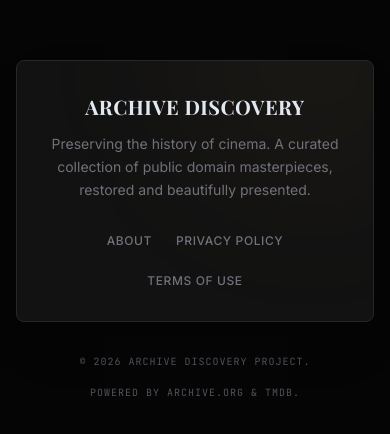
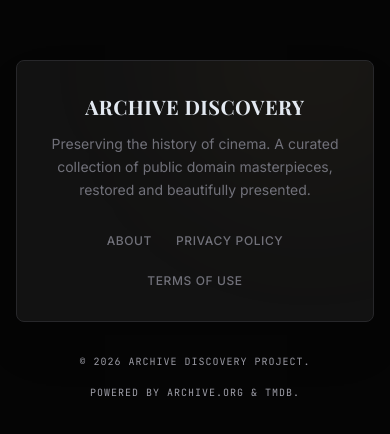
Before and after one commit to Ashes1993/archive-discovery, a Next.js app: page /media in a window 390 px wide. Shown: the part 912-1346 px from the top of the page. Built offline with nearby package versions, Linux system fonts and the light colour scheme; no server answers; the database is empty; a web font is replaced by a local one.

Commit message:
Updated image configs in nextjs. Hero and footer optimized.

```diff
--- a/next.config.mjs
+++ b/next.config.mjs
@@ -2,6 +2,7 @@
 const nextConfig = {
   images: {
     qualities: [30, 75, 100],
+    imageSizes: [96, 128, 192, 256, 384],
     remotePatterns: [
       {
         protocol: "https",
--- a/src/components/home/Hero.js
+++ b/src/components/home/Hero.js
@@ -16,8 +16,8 @@ export function Hero({ featuredMovies }) {
           {featuredMovies.slice(0, 3).map((movie, i) => (
             <motion.div
               key={movie.id}
-              initial={{ opacity: 0, y: 100, rotateX: 10 }}
-              animate={{ opacity: 1, y: 0, rotateX: 0, rotateZ: (i - 1) * 8 }}
+              initial={{ opacity: 1, y: 50, rotateX: 10 }}
+              animate={{ y: 0, rotateX: 0, rotateZ: (i - 1) * 8 }}
               transition={{
                 delay: 0.2 + i * 0.15,
                 duration: 1,
@@ -81,7 +81,7 @@ export function Hero({ featuredMovies }) {
             <p className="text-base sm:text-lg text-pewter mt-4 md:mt-6 max-w-xl mx-auto lg:mx-0 leading-relaxed font-sans">
               Access a curated vault of culturally significant films,
               documentaries, and silent masterpieces.
-              <span className="block mt-2 text-[10px] sm:text-sm font-mono text-zinc-600 uppercase tracking-wide">
+              <span className="block mt-2 text-[10px] sm:text-sm font-mono text-zinc-400 uppercase tracking-wide">
                 // No Ads. No Subs. Pure Preservation.
               </span>
             </p>
--- a/src/components/layout/Footer.js
+++ b/src/components/layout/Footer.js
@@ -35,10 +35,10 @@ export function Footer() {
 
       {/* Copyright */}
       <div className="max-w-7xl mx-auto mt-8 flex flex-col md:flex-row justify-between items-center px-4 gap-4">
-        <p className="text-[10px] text-zinc-600 font-mono tracking-widest text-center md:text-left">
+        <p className="text-[10px] text-zinc-400 font-mono tracking-widest text-center md:text-left">
           © {new Date().getFullYear()} ARCHIVE DISCOVERY PROJECT.
         </p>
-        <p className="text-[10px] text-zinc-600 font-mono tracking-widest text-center md:text-right">
+        <p className="text-[10px] text-zinc-400 font-mono tracking-widest text-center md:text-right">
           POWERED BY ARCHIVE.ORG & TMDB.
         </p>
       </div>
```
